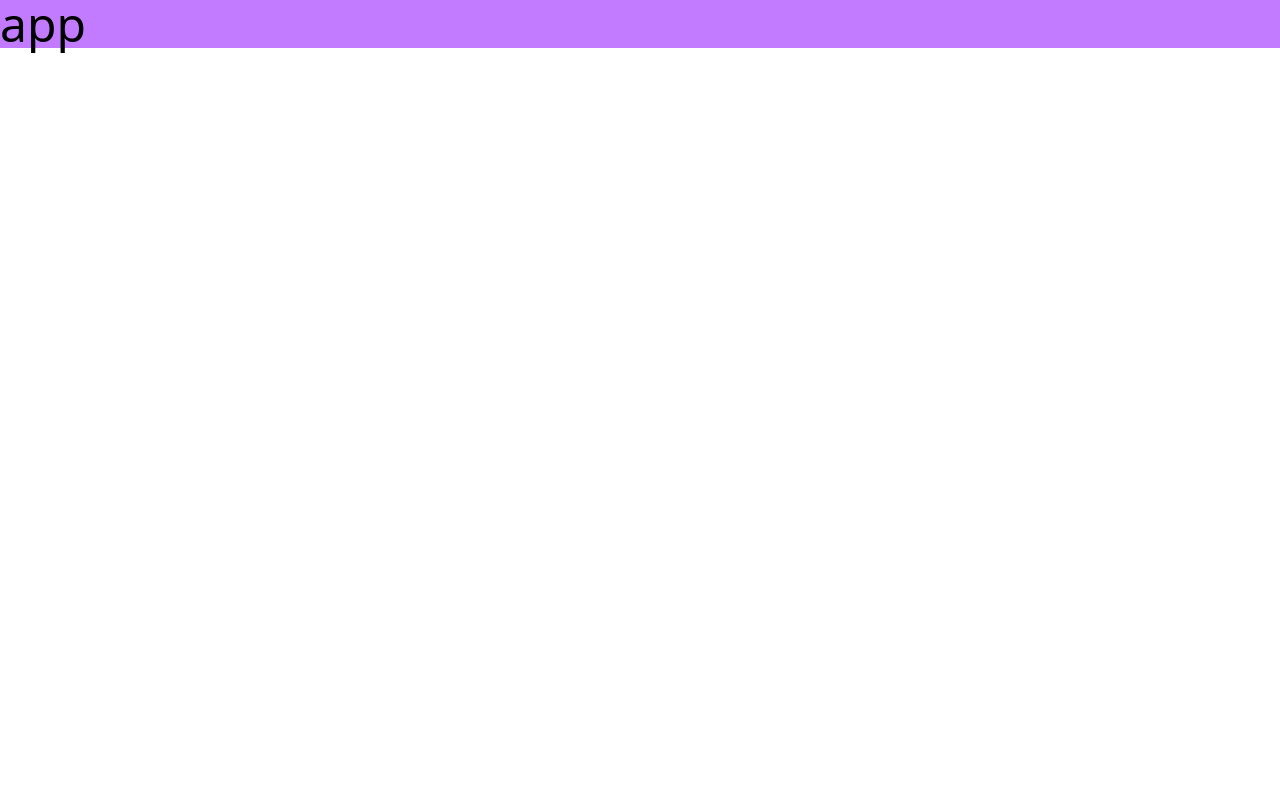
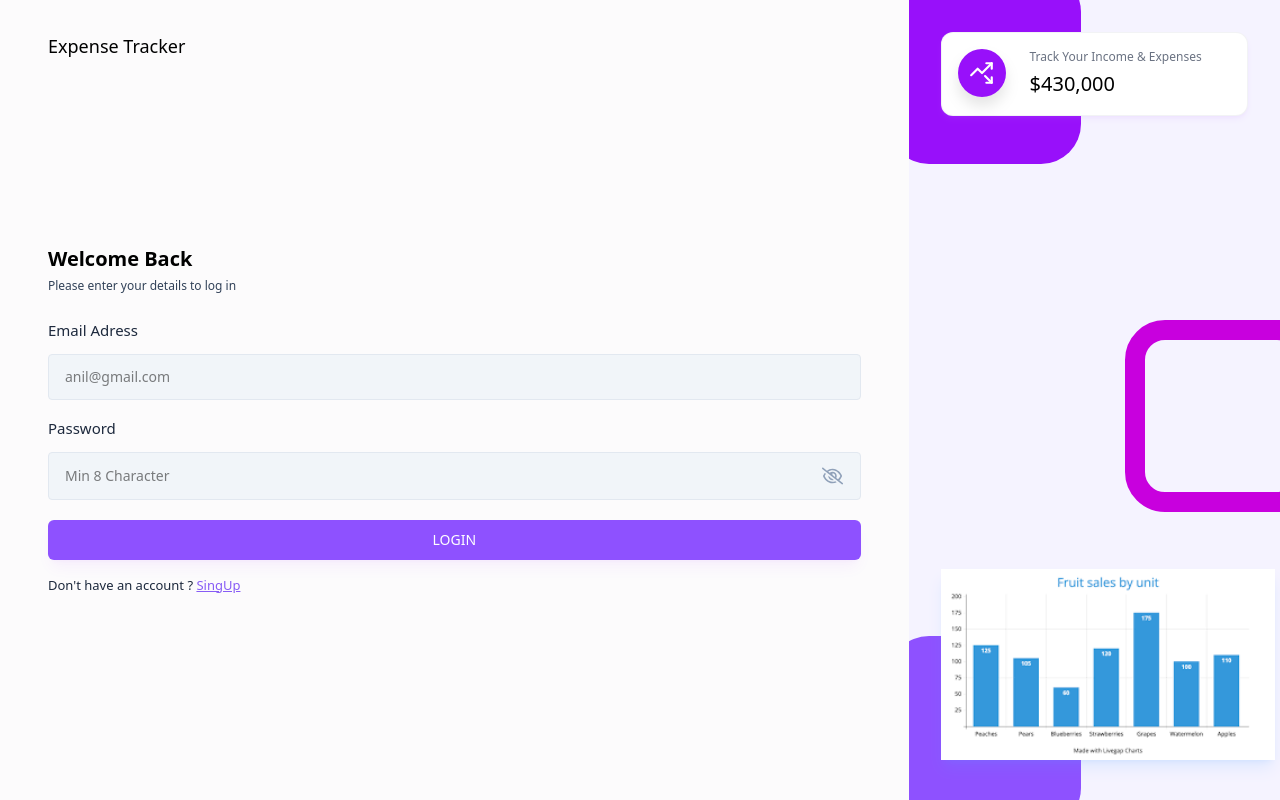
Before and after one commit to al1211/expence, a React (Vite) app: page /login in a window 1280 px wide. Built offline with nearby package versions, Linux system fonts and the light colour scheme.

Commit message:
login and singup Ui complete

```diff
--- a/src/App.jsx
+++ b/src/App.jsx
@@ -1,15 +1,46 @@
-import { useState } from 'react'
+import React from "react"
+import {
+ BrowserRouter as Router ,
+ Routes,
+ Route,
+ Navigate,
+}from "react-router-dom";
+
+import Login from "./pages/Auth/Login"
+import SingUp from "./pages/Auth/SingUp"
+import Home from "./pages/Dashboard/Home"
+import Income from "./pages/Dashboard/Income"
+import Expence from "./pages/Dashboard/Expence"
+function App() {
 
 
-
-function App() {
-  const [count, setCount] = useState(0)
-
   return (
-    <>
-    <h1 className='text-5xl bg-purple-400'>app</h1>
-    </>
+    <div>
+    <Router>
+      <Routes>
+        <Route path="/" element={<Root/>}/>
+        <Route path="/login" element={<Login/>}/>
+        <Route path="/singup" element={<SingUp/>}/>
+        <Route path="/dashboard" element={<Home/>}/>
+        <Route path="/income" element={<Income/>}/>
+        <Route path="/expence" element={<Expence/>}/>
+      </Routes>
+    </Router>
+    </div>
   )
 }
 
-export default App
+export default App;
+
+const Root =()=>{
+  // Check if token exits on localStorage
+
+  const isAuthenticated=!!localStorage.getItem("token");
+
+  // Redirect to dashboard if authenticated , otherwise login
+  return isAuthenticated?(
+    <Navigate to="/dashboard"/>
+  ):(
+    <Navigate to="/login"/>
+  )
+}
--- /dev/null
+++ b/src/components/Inputs/Input.jsx
@@ -0,0 +1,41 @@
+import React, { useState } from 'react'
+import {FaRegEye,FaRegEyeSlash} from "react-icons/fa6"
+const Input = ({value,onChange,label,placholder,type}) => {
+    const [showPassword,setShowPassword]=useState(false);
+    const toogleShowPassword=()=>{
+        setShowPassword(!showPassword);
+    };
+  return (
+    <div>
+        <label  className="text-[15px] text-slate-800 mb-20" >{label}</label>
+        <div className='input-box'>
+            <input type={type=="password"?showPassword?"text":"password":type}
+            placeholder={placholder}
+            className="w-full bg-transparent outline-none"
+            value={value}
+            onChange={(e)=>onChange(e)}
+            />
+
+            {type==="password" && (
+                <>
+                {showPassword?(
+                    <FaRegEye
+                    size={21}
+                    className="text-purple-600 cursor-pointer"
+                    onClick={()=>toogleShowPassword()}
+                    />
+                ):(
+                    <FaRegEyeSlash
+                    size={22 }
+                    className="text-slate-400 cursor-pointer"
+                    onClick={()=>{toogleShowPassword()}}
+                    />
+                )}
+                </>
+            )}
+        </div>
+    </div>
+  )
+}
+
+export default Input
--- /dev/null
+++ b/src/components/Layout/AuthLayouts.jsx
@@ -0,0 +1,51 @@
+import React from "react";
+import card_2 from "../../assets/Images/images.png";
+import { LuTrendingUpDown} from "react-icons/lu";
+
+
+
+const AuthLayouts = ({ children }) => {
+  return (
+    <div className="flex">
+      <div className="w-screen h-screen md-w-[60vw] px-12 pt-8 pb-12">
+        <h2 className="text-lg font-medium text-black">Expense Tracker</h2>
+        {children}
+      </div>
+      <div className="hidden md:block w-[40vw] h-screen bg-violet-50 bg-auth-bg-img bg-cover bg-no-repeat bg-center overflow-hidden p-8 relative">
+        <div className="w-48 h-48 rounded-[40px] bg-purple-600 absolute -top-7 -left-5" />
+        <div className="w-48 h-48 rounded-[40px] border-[20px] border-fuchsia-600 absolute top-[40%] -right-[10%]" />
+        <div className="w-48 h-48 rounded-[40px] bg-violet-500 absolute  -bottom-7  -left-5" />
+
+        <div className="grid grid-cols-1 z-20">
+          <StastsInfoCard
+            icon={<LuTrendingUpDown/>}
+            label="Track Your Income & Expenses "
+            value="430,000"
+            color="bg-purple-600"
+          />
+        </div>
+
+        <img
+          src={card_2}
+          alt=""
+          className="w-64 lg:w-[90%] absolute bottom-10 shadow-lg shadow-blue-400/15 "
+        />
+      </div>
+    </div>
+  );
+};
+
+export default AuthLayouts;
+
+
+const StastsInfoCard=({icon,label,value,color})=>{
+  return <div className="flex gap-6 bg-white p-4 rounded-xl shadow-md shadow-purple-400/10 border border-gray-200/50 z-10">
+    <div className={`w-12 h-12 flex items-center justify-center text-[26px] text-white ${color}  rounded-full drop-shadow-xl`}>
+        {icon}
+    </div>
+    <div>
+        <h6 className="text-xs  text-gray-500 mb-1">{label}</h6>
+        <span className="text-[20px]">${value}</span>
+    </div>
+  </div>
+}
--- a/src/index.css
+++ b/src/index.css
@@ -1 +1,19 @@
 @import "tailwindcss";
+
+@theme{
+    --color-primary:#875cf5;
+}
+
+@layer base{
+    body{
+        background-color: #fcfbfc;
+        overflow-x: hidden;
+    }
+}
+
+.input-box{
+    @apply w-full flex justify-between gap-3  text-sm text-black bg-slate-100 rounded px-4 py-3 mt-3 mb-4 border border-slate-200 outline-none;
+}
+.btn-primary{
+    @apply w-full text-sm font-medium text-white bg-violet-500 shadow-lg  shadow-purple-600/5 p-[10px] rounded-md my-1 hover:bg-purple-600/15 hover:text-purple-600;
+}
--- a/src/pages/Auth/Login.jsx
+++ b/src/pages/Auth/Login.jsx
@@ -1,9 +1,69 @@
-import React from 'react'
+import React, { useState } from "react";
+import AuthLayouts from "../../components/Layout/AuthLayouts";
+import { Link, useNavigate } from "react-router-dom";
+import Input from "../../components/Inputs/Input";
 
+import { validateEmail } from "../../utils/helpers";
 const Login = () => {
+  const [email, setEmail] = useState("");
+  const [password, setPassword] = useState("");
+  const [error, setError] = useState(null);
+
+  const navigate = useNavigate();
+
+  // handlelogin form submit
+
+  const handleLogin = async (e) => {
+    e.preventDefault();
+    if(!validateEmail(email)){
+      setError("Please enter valid email address.")
+      return;
+    }
+    if(!password){
+      setError("Please enter the password")
+      return;
+    }
+
+    setError("");
+
+    // Login API  call
+  };
   return (
-    <div>Login</div>
-  )
-}
+    <AuthLayouts>
+      <div className="lg-w[70%] h-3/4 md:h-full flex flex-col justify-center">
+        <h3 className="text-xl font-semibold text-black">Welcome Back</h3>
+        <p className="text-xs text-slate-700 mt-[5px] mb-6 ">
+          Please enter your details to log in
+        </p>
 
-export default Login
+        <form onSubmit={handleLogin}>
+          <Input
+            value={email}
+            onChange={({ target }) => setEmail(target.value)}
+            label="Email Adress"
+            placholder="anil@gmail.com"
+            type="text"
+          />
+
+          <Input
+            value={password}
+            onChange={({ target }) => setPassword(target.value)}
+            label="Password"
+            placholder="Min 8 Character"
+            type="password"
+          />
+
+          {error&& <p className="text-red-500 text-xs pb-2.5">{error}</p>}
+          <button type="submit" className="btn-primary">LOGIN</button>
+          <p className="text-[13px] text-slate-800 mt-3">
+            Don't have an account ?{" "}
+            <Link className="font-medium text-primary underline" to="/singup">
+            SingUp</Link>
+          </p>
+        </form>
+      </div>
+    </AuthLayouts>
+  );
+};
+
+export default Login;
--- a/src/pages/Auth/SingUp.jsx
+++ b/src/pages/Auth/SingUp.jsx
@@ -1,8 +1,63 @@
-import React from 'react'
+import React, { useState } from "react";
+import AuthLayouts from "../../components/Layout/AuthLayouts";
+import { Link, useNavigate } from "react-router-dom";
+import Input from "../../components/Inputs/Input";
+
+import { validateEmail } from "../../utils/helpers";
 
 const SingUp = () => {
+  const [profilePic,setProfilePic]=useState(null);
+  const [fullName,setFullName]=useState("");
+const [email,setEmail]=useState("");
+const [password,setPassword]=useState("");
+
+
+const [error,setError]=useState(null);
+const navigate=useNavigate();
+
+//  handle singup form submit
+
+const handleSingUp= async (e)=>{}
   return (
-    <div>SingUp</div>
+    <AuthLayouts>
+      <div className="lg:w-[100%] h-auto md:h-full mt-10 md:mt-0 flex flex-col justify-center">
+        <h3 className="text-xl font-semibold text-black">Create an Account</h3>
+        <p className="text-xs text-slate-700 mt-[5px] mb-6">Join us today by entering your details below.</p>
+
+        <form onSubmit={handleSingUp}>
+          <div className="grid grid-cols-1 md:grid-cols-2 gap-4">
+            <Input
+            value={fullName}
+            onChange={({target})=>setFullName(target.value)}
+            label="Full Name"
+            placholder="Anil"
+            type="text"
+            />
+             <Input
+            value={email}
+            onChange={({ target }) => setEmail(target.value)}
+            label="Email Adress"
+            placholder="anil@gmail.com"
+            type="text"
+          />
+
+
+
+<div className="col-span-2">
+
+          <Input
+            value={password}
+            onChange={({ target }) => setPassword(target.value)}
+            label="Password"
+            placholder="Min 8 Character"
+            type="password"
+            />
+            </div>
+          </div>
+
+        </form>
+      </div>
+    </AuthLayouts>
   )
 }
 
--- a/src/utils/helpers.js
+++ b/src/utils/helpers.js
@@ -0,0 +1,4 @@
+export const validateEmail=(email)=>{
+    const   reges=/^[^\s@]+@[^\s@]+\.[^\s@]+$/;
+    return reges.test(email);
+}
```
Also changed, not shown: package.json (+8 -0 lines), src/assets/Images/images.png (added), 1 other file (tests, documents, lock files or other folders).
